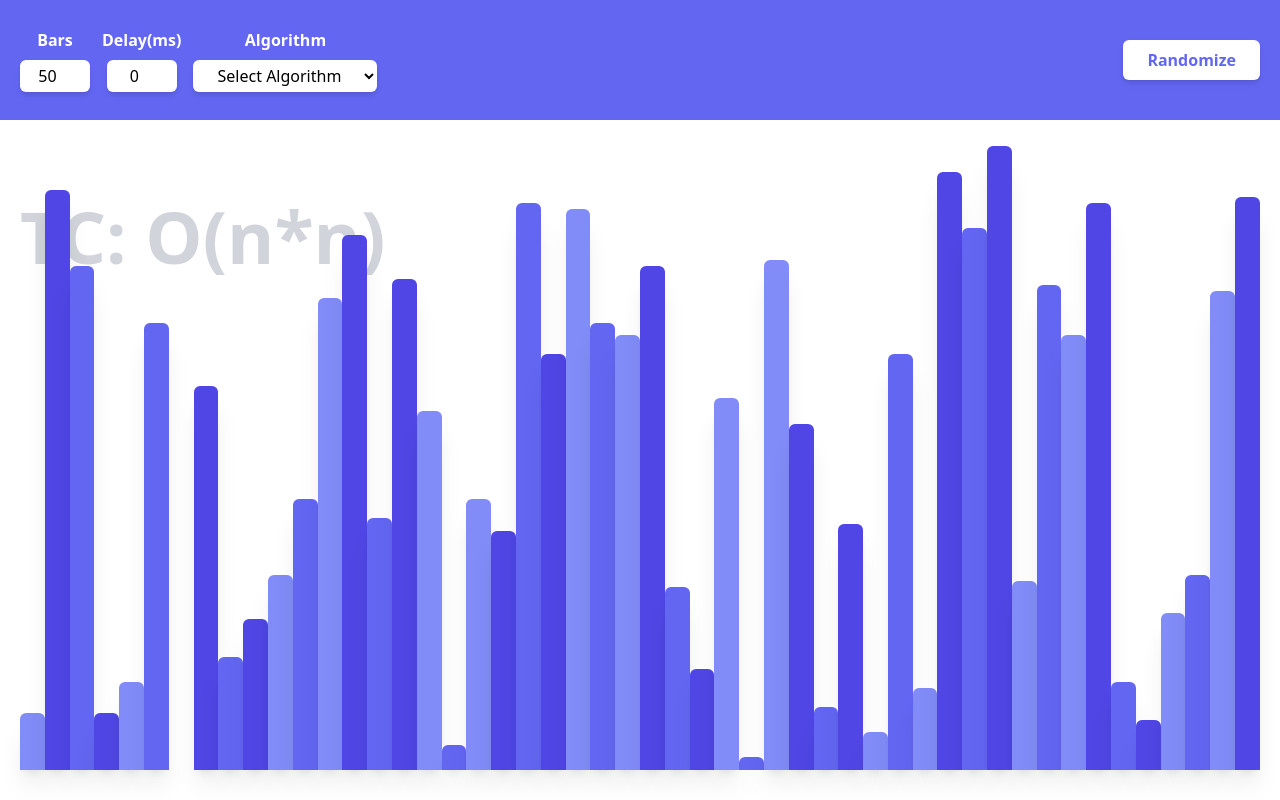
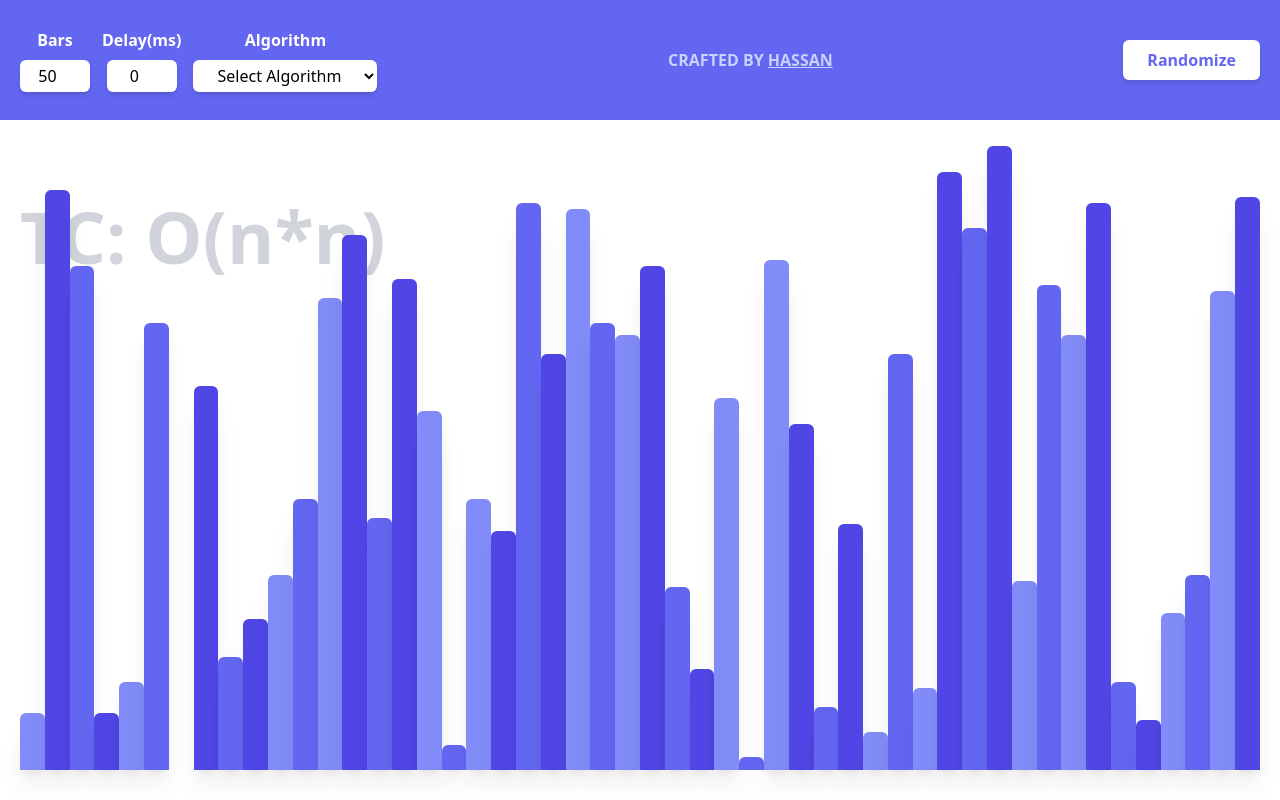
Before and after one commit to hasssanezzz/sort-visualizer, a website built with Vite: page index.html in a window 1280 px wide. Built offline with nearby package versions, Linux system fonts and the light colour scheme.

Commit message:
Added a credit title

```diff
--- a/index.html
+++ b/index.html
@@ -34,6 +34,10 @@
       </div>
     </div>
 
+    <p class="text-indigo-200 uppercase font-bold hidden sm:block">
+      crafted by <a href="https://github.com/hasssanezzz" class="underline" target="_blank">Hassan</a>
+    </p>
+
     <button id="randomize-btn"
       class="px-6 py-2 bg-white text-indigo-500 rounded-md font-semibold shadow-md disabled:bg-white disabled:cursor-not-allowed">
       Randomize
```
